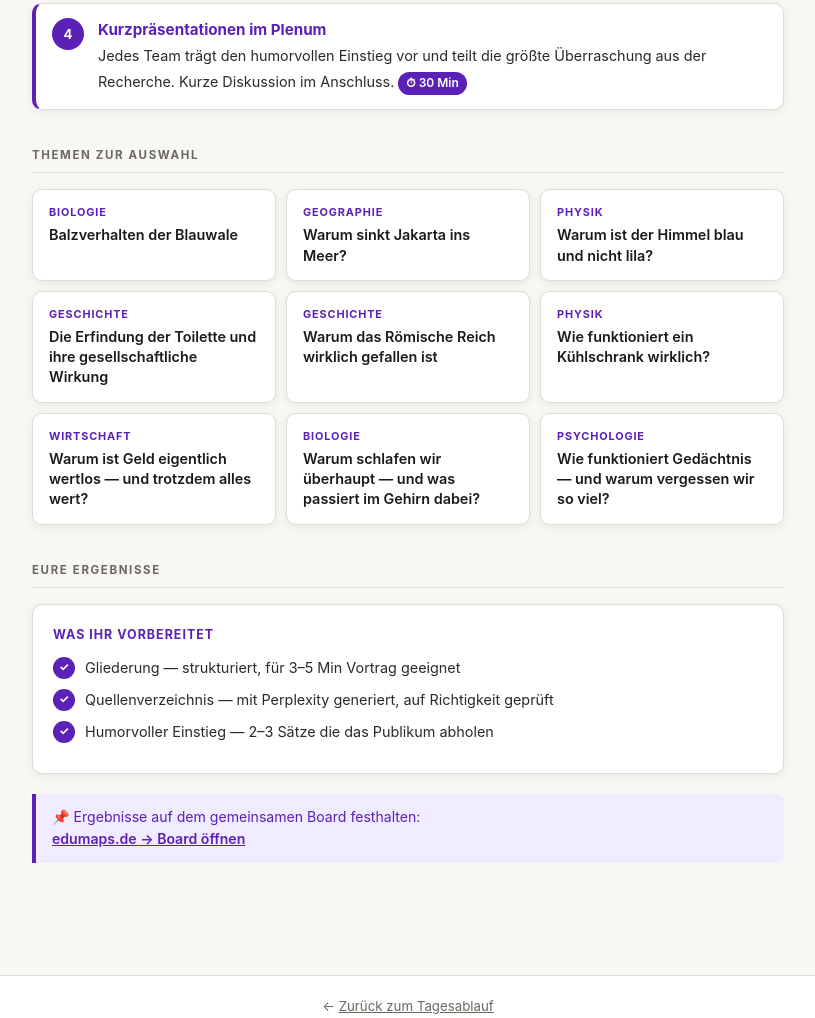
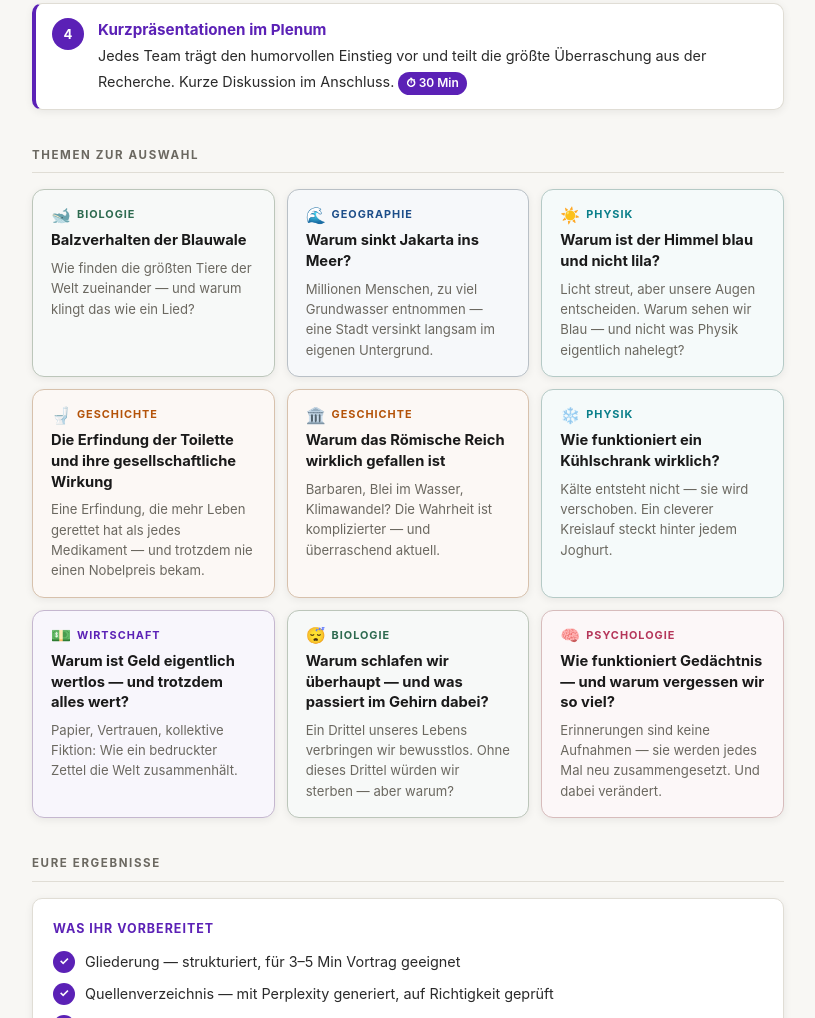
Before and after one commit to StbCogni/paedagogischer-tag-ki, a plain HTML site: page perplexity-session.html in a window 1280 px wide. Shown: the part 626-1644 px from the top of the page, without its empty margins (232-1047 px from the left). Drawn offline with Linux system fonts and the light colour scheme.

Commit message:
Perplexity-Kacheln: Emoji, Fachfarben & Teaser-Texte; Copilot-Icon aktualisiert
Co-Authored-By: Claude Sonnet 4.6 <noreply@anthropic.com>

```diff
--- a/perplexity-session.html
+++ b/perplexity-session.html
@@ -32,11 +32,33 @@
   .step-time { display: inline-block; margin-top: 5px; font-size: 0.75rem; font-weight: 600; color: white; background: var(--accent); padding: 2px 8px; border-radius: 20px; }
 
   /* ─── TOPICS ─────────────────────────────── */
-  .topics { display: grid; grid-template-columns: repeat(auto-fill, minmax(240px, 1fr)); gap: 10px; margin-bottom: 36px; }
-  .topic-card { background: var(--surface); border: 1px solid var(--border); border-radius: var(--radius); padding: 14px 16px; box-shadow: var(--shadow); transition: box-shadow 0.15s; }
-  .topic-card:hover { box-shadow: 0 4px 14px rgba(0,0,0,0.1); }
-  .topic-fach { font-size: 0.68rem; font-weight: 700; text-transform: uppercase; letter-spacing: 0.08em; color: var(--accent); margin-bottom: 4px; }
-  .topic-title { font-size: 0.9rem; font-weight: 600; color: var(--text); line-height: 1.4; }
+  .topics { display: grid; grid-template-columns: repeat(auto-fill, minmax(220px, 1fr)); gap: 12px; margin-bottom: 36px; }
+  .topic-card {
+    background: var(--surface);
+    border: 1.5px solid color-mix(in srgb, var(--topic-color, var(--accent)) 20%, #e0ddd5);
+    border-radius: 12px; padding: 16px 18px;
+    box-shadow: var(--shadow); transition: box-shadow 0.15s, transform 0.15s;
+    background: color-mix(in srgb, var(--topic-color, var(--accent)) 4%, white);
+  }
+  .topic-card:hover { box-shadow: 0 6px 18px rgba(0,0,0,0.11); transform: translateY(-2px); }
+  .topic-fach {
+    display: flex; align-items: center; gap: 5px;
+    font-size: 0.68rem; font-weight: 700; text-transform: uppercase;
+    letter-spacing: 0.09em;
+    color: var(--topic-color, var(--accent)); margin-bottom: 7px;
+  }
+  .topic-emoji { font-size: 1rem; line-height: 1; }
+  .topic-title { font-size: 0.92rem; font-weight: 700; color: var(--text); line-height: 1.4; margin-bottom: 7px; }
+  .topic-teaser { font-size: 0.82rem; color: var(--text-muted); line-height: 1.55; }
+
+  /* Fach-Farben */
+  .fach-bio      { --topic-color: #2d6a4f; }
+  .fach-geo      { --topic-color: #1d4e89; }
+  .fach-physik   { --topic-color: #0a7f8a; }
+  .fach-geo2     { --topic-color: #1d4e89; }
+  .fach-geschichte { --topic-color: #b45309; }
+  .fach-wirtschaft { --topic-color: #5b21b6; }
+  .fach-psycho   { --topic-color: #b5365a; }
 
   /* ─── RESULTS ────────────────────────────── */
   .results-box { background: var(--surface); border: 1px solid var(--border); border-radius: var(--radius); padding: 20px; box-shadow: var(--shadow); margin-bottom: 20px; }
@@ -109,15 +131,51 @@
   <section style="margin-bottom: 36px;">
     <p class="section-label">Themen zur Auswahl</p>
     <div class="topics">
-      <div class="topic-card"><div class="topic-fach">Biologie</div><div class="topic-title">Balzverhalten der Blauwale</div></div>
-      <div class="topic-card"><div class="topic-fach">Geographie</div><div class="topic-title">Warum sinkt Jakarta ins Meer?</div></div>
-      <div class="topic-card"><div class="topic-fach">Physik</div><div class="topic-title">Warum ist der Himmel blau und nicht lila?</div></div>
-      <div class="topic-card"><div class="topic-fach">Geschichte</div><div class="topic-title">Die Erfindung der Toilette und ihre gesellschaftliche Wirkung</div></div>
-      <div class="topic-card"><div class="topic-fach">Geschichte</div><div class="topic-title">Warum das Römische Reich wirklich gefallen ist</div></div>
-      <div class="topic-card"><div class="topic-fach">Physik</div><div class="topic-title">Wie funktioniert ein Kühlschrank wirklich?</div></div>
-      <div class="topic-card"><div class="topic-fach">Wirtschaft</div><div class="topic-title">Warum ist Geld eigentlich wertlos — und trotzdem alles wert?</div></div>
-      <div class="topic-card"><div class="topic-fach">Biologie</div><div class="topic-title">Warum schlafen wir überhaupt — und was passiert im Gehirn dabei?</div></div>
-      <div class="topic-card"><div class="topic-fach">Psychologie</div><div class="topic-title">Wie funktioniert Gedächtnis — und warum vergessen wir so viel?</div></div>
+      <div class="topic-card fach-bio">
+        <div class="topic-fach"><span class="topic-emoji">🐋</span>Biologie</div>
+        <div class="topic-title">Balzverhalten der Blauwale</div>
+        <div class="topic-teaser">Wie finden die größten Tiere der Welt zueinander — und warum klingt das wie ein Lied?</div>
+      </div>
+      <div class="topic-card fach-geo">
+        <div class="topic-fach"><span class="topic-emoji">🌊</span>Geographie</div>
+        <div class="topic-title">Warum sinkt Jakarta ins Meer?</div>
+        <div class="topic-teaser">Millionen Menschen, zu viel Grundwasser entnommen — eine Stadt versinkt langsam im eigenen Untergrund.</div>
+      </div>
+      <div class="topic-card fach-physik">
+        <div class="topic-fach"><span class="topic-emoji">☀️</span>Physik</div>
+        <div class="topic-title">Warum ist der Himmel blau und nicht lila?</div>
+        <div class="topic-teaser">Licht streut, aber unsere Augen entscheiden. Warum sehen wir Blau — und nicht was Physik eigentlich nahelegt?</div>
+      </div>
+      <div class="topic-card fach-geschichte">
+        <div class="topic-fach"><span class="topic-emoji">🚽</span>Geschichte</div>
+        <div class="topic-title">Die Erfindung der Toilette und ihre gesellschaftliche Wirkung</div>
+        <div class="topic-teaser">Eine Erfindung, die mehr Leben gerettet hat als jedes Medikament — und trotzdem nie einen Nobelpreis bekam.</div>
+      </div>
+      <div class="topic-card fach-geschichte">
+        <div class="topic-fach"><span class="topic-emoji">🏛️</span>Geschichte</div>
+        <div class="topic-title">Warum das Römische Reich wirklich gefallen ist</div>
+        <div class="topic-teaser">Barbaren, Blei im Wasser, Klimawandel? Die Wahrheit ist komplizierter — und überraschend aktuell.</div>
+      </div>
+      <div class="topic-card fach-physik">
+        <div class="topic-fach"><span class="topic-emoji">❄️</span>Physik</div>
+        <div class="topic-title">Wie funktioniert ein Kühlschrank wirklich?</div>
+        <div class="topic-teaser">Kälte entsteht nicht — sie wird verschoben. Ein cleverer Kreislauf steckt hinter jedem Joghurt.</div>
+      </div>
+      <div class="topic-card fach-wirtschaft">
+        <div class="topic-fach"><span class="topic-emoji">💵</span>Wirtschaft</div>
+        <div class="topic-title">Warum ist Geld eigentlich wertlos — und trotzdem alles wert?</div>
+        <div class="topic-teaser">Papier, Vertrauen, kollektive Fiktion: Wie ein bedruckter Zettel die Welt zusammenhält.</div>
+      </div>
+      <div class="topic-card fach-bio">
+        <div class="topic-fach"><span class="topic-emoji">😴</span>Biologie</div>
+        <div class="topic-title">Warum schlafen wir überhaupt — und was passiert im Gehirn dabei?</div>
+        <div class="topic-teaser">Ein Drittel unseres Lebens verbringen wir bewusstlos. Ohne dieses Drittel würden wir sterben — aber warum?</div>
+      </div>
+      <div class="topic-card fach-psycho">
+        <div class="topic-fach"><span class="topic-emoji">🧠</span>Psychologie</div>
+        <div class="topic-title">Wie funktioniert Gedächtnis — und warum vergessen wir so viel?</div>
+        <div class="topic-teaser">Erinnerungen sind keine Aufnahmen — sie werden jedes Mal neu zusammengesetzt. Und dabei verändert.</div>
+      </div>
     </div>
   </section>
 
```
Also changed, not shown: copilot-session.html (+2 -2 lines).
